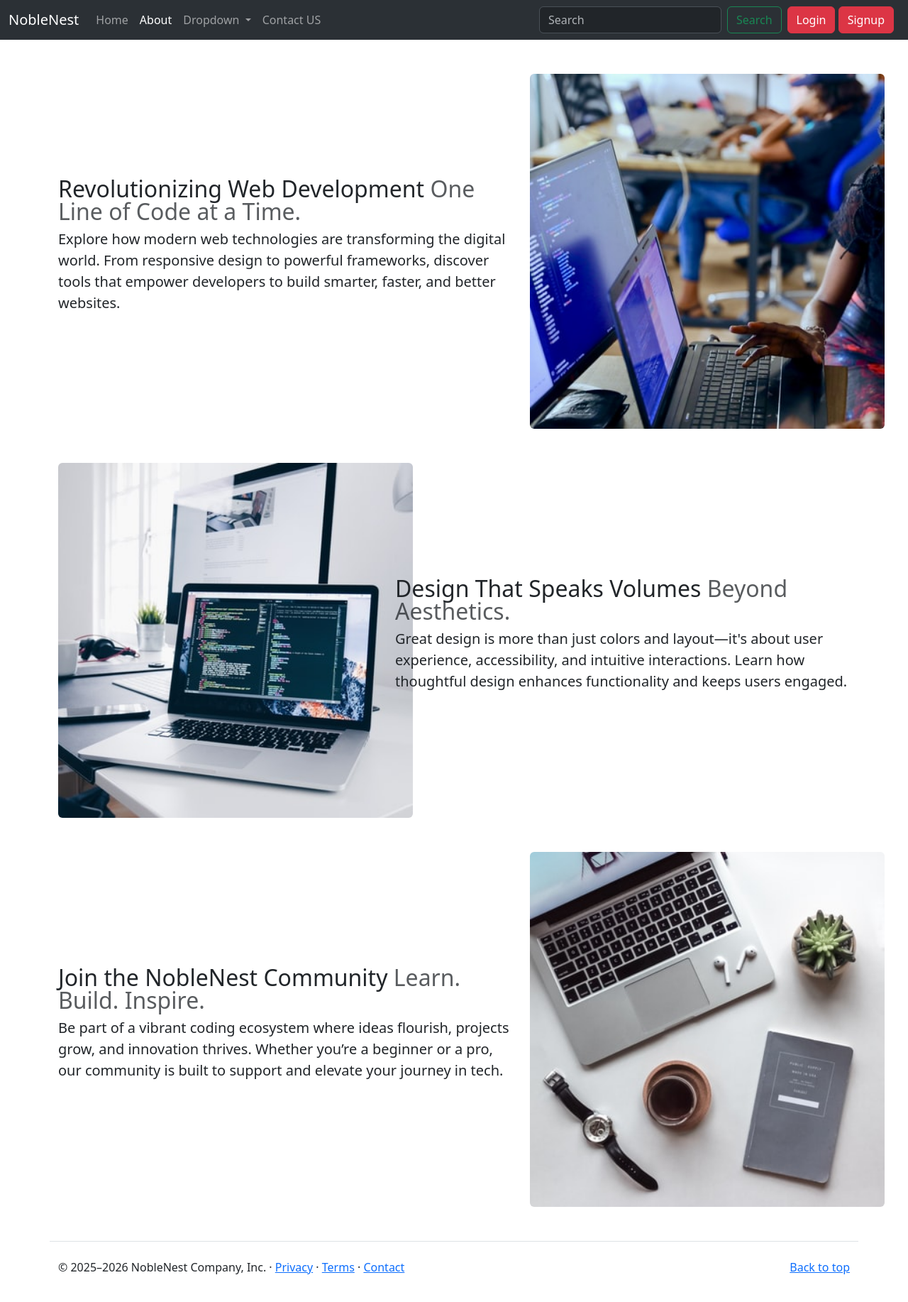
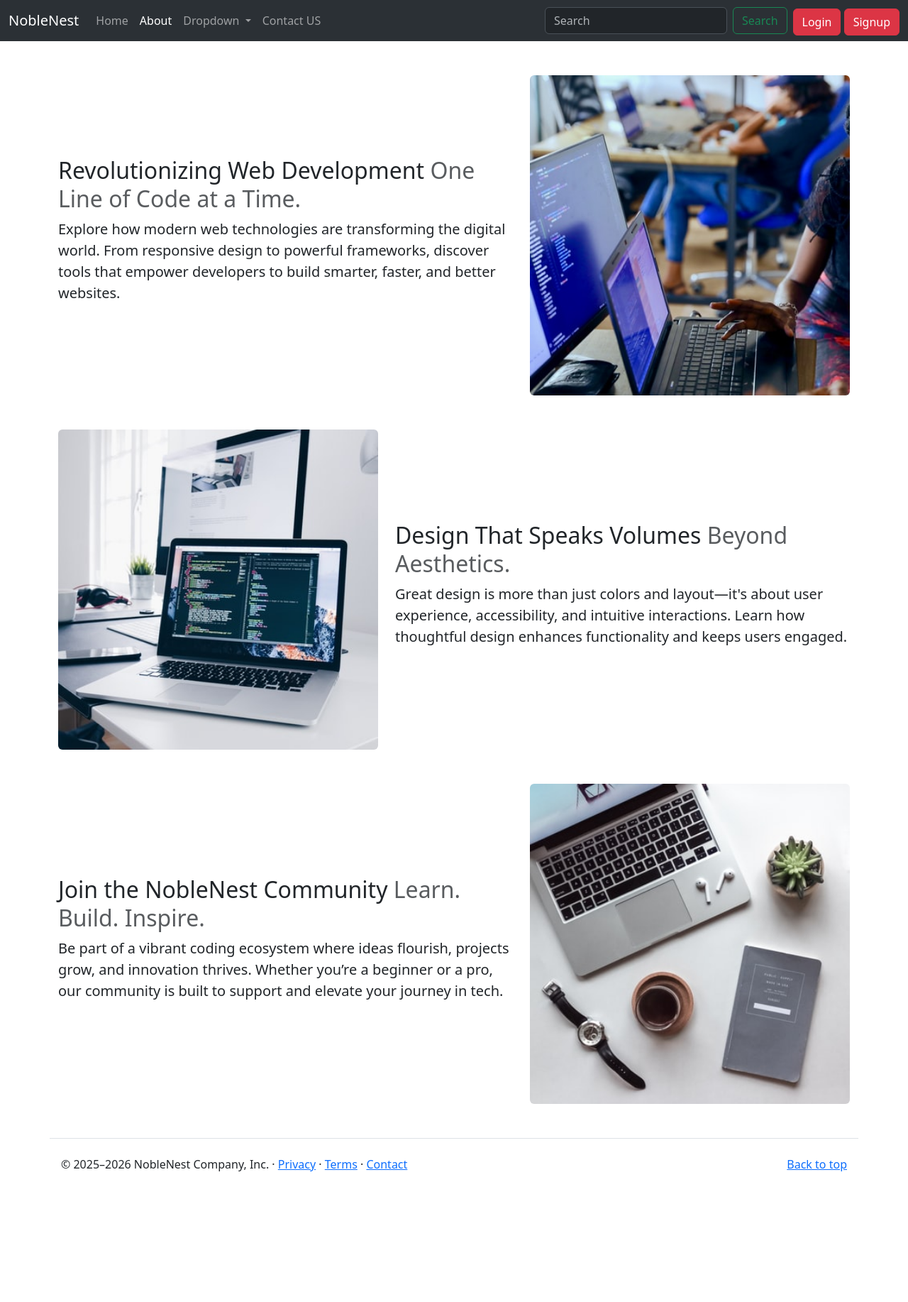
Before and after one commit to TonyStark-19/Blog-website, a plain HTML site: page about.html in a window 1280 px wide. Shown: the whole page at 71% size. After the commit the page ends 1684 px from the top, so only its background shows below. Drawn offline with nearby package versions, Linux system fonts and the light colour scheme.

Commit message:
Added improvements

```diff
--- a/about.html
+++ b/about.html
@@ -28,10 +28,10 @@
             <div class="collapse navbar-collapse" id="navbarSupportedContent">
                 <ul class="navbar-nav me-auto mb-2 mb-lg-0">
                     <li class="nav-item">
-                        <a class="nav-link" aria-current="page" href="index.html">Home</a>
+                        <a class="nav-link" aria-current="page" href="/">Home</a>
                     </li>
                     <li class="nav-item">
-                        <a class="nav-link active" href="#">About</a>
+                        <a class="nav-link active" href="about.html">About</a>
                     </li>
 
                     <!-- nav-dropdown -->
@@ -56,13 +56,13 @@
                 </ul>
 
                 <!-- search bar -->
-                <form class="d-flex" role="search">
+                <form class="d-flex me-2 mb-sm-2 mb-lg-0 mb-2" role="search">
                     <input class="form-control me-2" type="search" placeholder="Search" aria-label="Search" />
                     <button class="btn btn-outline-success" type="submit">Search</button>
                 </form>
 
                 <!-- login/signup buttons -->
-                <div class="mx-2">
+                <div class="my-sm-1 mb-lg-0">
                     <button class="btn btn-danger" data-bs-toggle="modal" data-bs-target="#loginModal">Login</button>
                     <button class="btn btn-danger" data-bs-toggle="modal" data-bs-target="#signupModal">Signup</button>
                 </div>
@@ -145,14 +145,14 @@
         <!-- Featurette 1 -->
         <div class="row featurette d-flex justify-content-between align-items-center mb-5">
             <div class="col-md-7">
-                <h2 class="featurette-heading fw-normal lh-1">Revolutionizing Web Development <span
+                <h2 class="featurette-heading fw-normal lh-sm">Revolutionizing Web Development <span
                         class="text-body-secondary">One Line of Code at a Time.</span></h2>
                 <p class="lead">Explore how modern web technologies are transforming the digital world. From responsive
                     design to powerful frameworks, discover tools that empower developers to build smarter, faster, and
                     better websites.</p>
             </div>
             <div class="col-md-5">
-                <img width="500" height="500" class="rounded" src="images/about-1.jpg"
+                <img width="500" height="500" class="img-fluid rounded" src="images/about-1.jpg"
                     alt="Web development illustration">
             </div>
         </div>
@@ -160,38 +160,39 @@
         <!-- Featurette 2 -->
         <div class="row featurette d-flex justify-content-between align-items-center mb-5">
             <div class="col-md-7 order-md-2">
-                <h2 class="featurette-heading fw-normal lh-1">Design That Speaks Volumes <span
+                <h2 class="featurette-heading fw-normal lh-sm">Design That Speaks Volumes <span
                         class="text-body-secondary">Beyond Aesthetics.</span></h2>
                 <p class="lead">Great design is more than just colors and layout—it's about user experience,
                     accessibility, and intuitive interactions. Learn how thoughtful design enhances functionality and
                     keeps users engaged.</p>
             </div>
             <div class="col-md-5 order-md-1">
-                <img width="500" height="500" class="rounded" src="images/about-2.jpg" alt="UI/UX design concept">
+                <img width="500" height="500" class="img-fluid rounded" src="images/about-2.jpg"
+                    alt="UI/UX design concept">
             </div>
         </div>
 
         <!-- Featurette 3 -->
         <div class="row featurette d-flex justify-content-between align-items-center">
             <div class="col-md-7">
-                <h2 class="featurette-heading fw-normal lh-1">Join the NobleNest Community <span
+                <h2 class="featurette-heading fw-normal lh-sm">Join the NobleNest Community <span
                         class="text-body-secondary">Learn. Build. Inspire.</span></h2>
                 <p class="lead">Be part of a vibrant coding ecosystem where ideas flourish, projects grow, and
                     innovation thrives. Whether you’re a beginner or a pro, our community is built to support and
                     elevate your journey in tech.</p>
             </div>
             <div class="col-md-5">
-                <img width="500" height="500" class="rounded" src="images/about-3.jpg"
+                <img width="500" height="500" class="img-fluid rounded" src="images/about-3.jpg"
                     alt="Tech community collaboration">
             </div>
         </div>
     </div>
 
     <!-- footer component from crousel -->
-    <footer class="container py-4 mt-5 border-top">
-        <p class="float-end"><a href="#">Back to top</a></p>
+    <footer class="container pb-3 pt-4 px-3 mt-5 border-top d-flex flex-md-row justify-content-between flex-column">
         <p>© 2025–2026 NobleNest Company, Inc. · <a href="#">Privacy</a> · <a href="#">Terms</a> · <a
                 href="#">Contact</a></p>
+        <p><a href="#">Back to top</a></p>
     </footer>
 
     <!-- bootstrap js -->
```
Also changed, not shown: contact.html (+6 -6 lines), index.html (+17 -9 lines).
